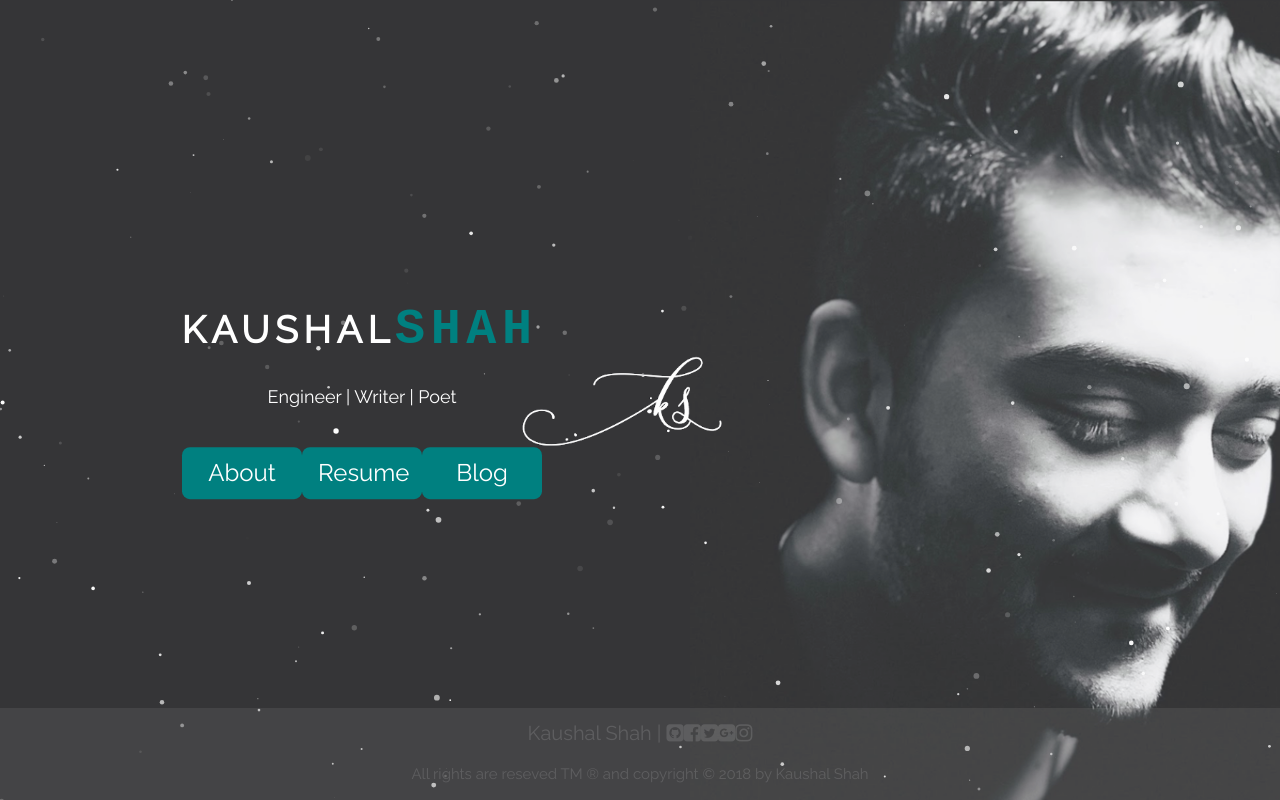
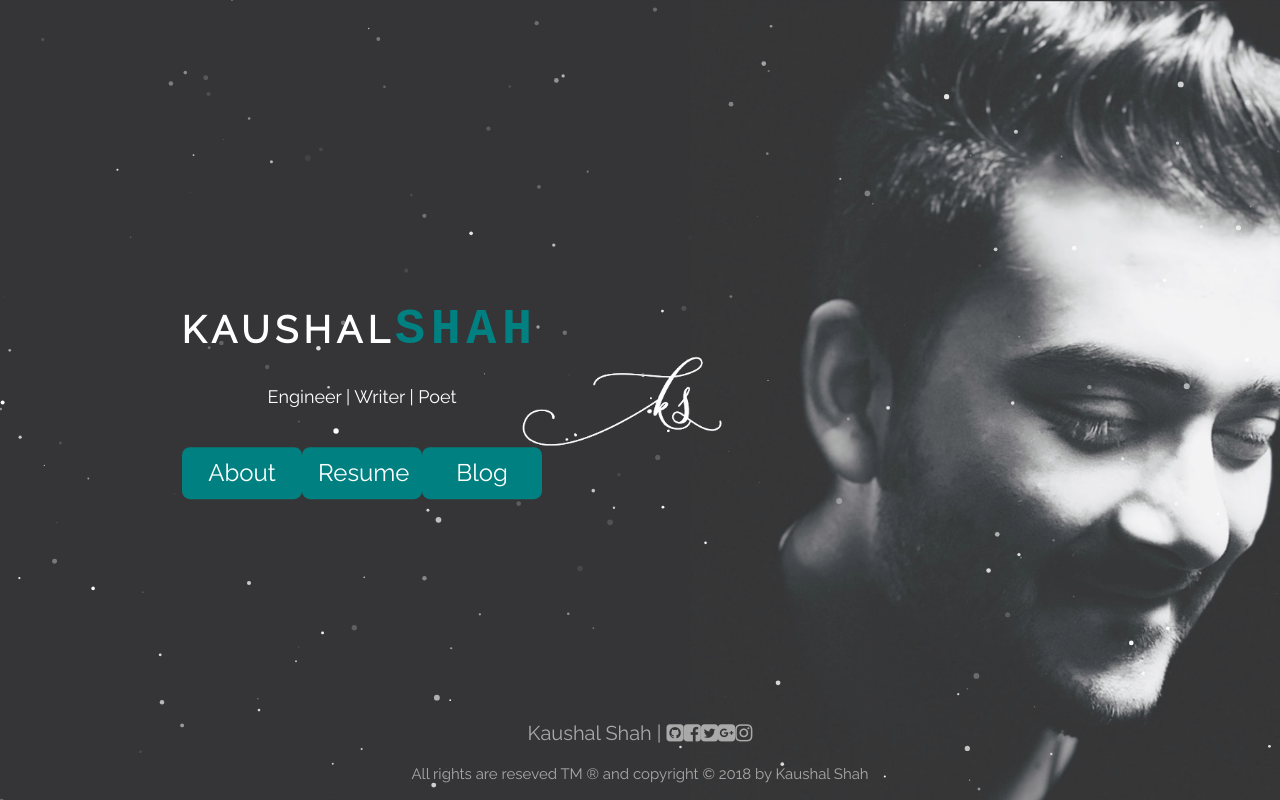
Before and after one commit to KaushalShah1307/kaushalshahxyz-ng5-portfolio, an Angular app: page / in a window 1280 px wide. Built offline with nearby package versions, Linux system fonts and the light colour scheme; no server answers.

Commit message:
gray shade to the footer verb to make it more visible and clear

```diff
--- a/src/app/footer/footer.component.css
+++ b/src/app/footer/footer.component.css
@@ -3,9 +3,7 @@
     left: 0;
     bottom: 0;
     width: 100%;
-    background-color: gray;
-    opacity: .2;
-    color: white;
+    color: darkgray;
     text-align: center;
  }
 
```
